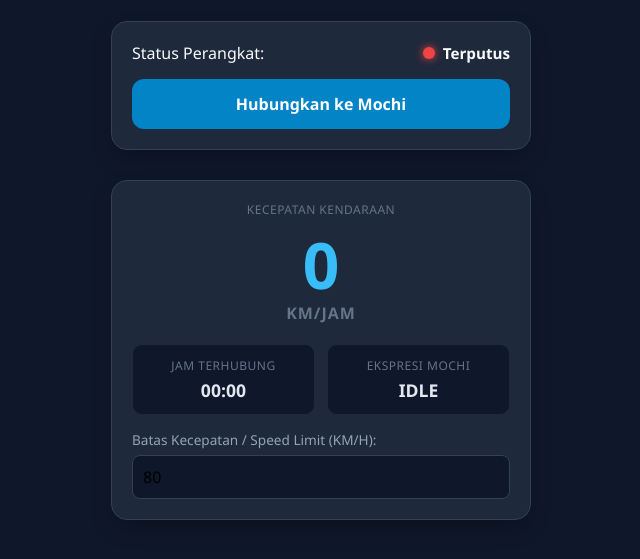
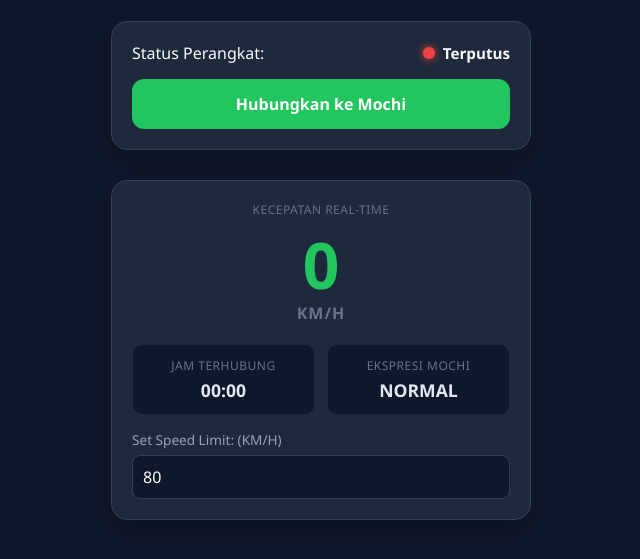
Before and after one commit to natanaelagung432-boop/mochi-os, a plain HTML site: page index.html in a window 1280 px wide. Shown: the part 87-646 px from the top of the page, without its empty margins (319-959 px from the left). Drawn offline with Linux system fonts and the light colour scheme.

Commit message:
Update index.html

```diff
--- a/index.html
+++ b/index.html
@@ -3,7 +3,7 @@
 <head>
   <meta charset="UTF-8">
   <meta name="viewport" content="width=device-width, initial-scale=1.0">
-  <title>Mochi Dash HUD Controller</title>
+  <title>Mochi Controller</title>
   <style>
     * {
       box-sizing: border-box;
@@ -68,12 +68,12 @@
       width: 12px;
       height: 12px;
       border-radius: 50%;
-      background-color: #ef4444; /* Merah = Terputus */
+      background-color: #ef4444;
       box-shadow: 0 0 8px #ef4444;
     }
 
     .dot.connected {
-      background-color: #22c55e; /* Hijau = Terhubung */
+      background-color: #22c55e;
       box-shadow: 0 0 8px #22c55e;
     }
 
@@ -93,12 +93,8 @@
     }
 
     .btn-connect {
-      background-color: #0284c7;
+      background-color: #22c55e;
       color: white;
-    }
-
-    .btn-connect:hover {
-      background-color: #0369a1;
     }
 
     .btn-disconnect {
@@ -115,7 +111,7 @@
     .speed-display {
       font-size: 4rem;
       font-weight: 800;
-      color: #38bdf8;
+      color: #22c55e;
       line-height: 1;
       margin: 15px 0 5px 0;
     }
@@ -174,7 +170,7 @@
       border-radius: 8px;
       border: 1px solid #334155;
       background-color: #0f172a;
-      color: #white;
+      color: white;
       font-size: 1rem;
     }
 
@@ -195,7 +191,6 @@
     <p class="subtitle">Bluetooth GPS Speedometer & HUD</p>
   </header>
 
-  <!-- KARTU KONEKSI -->
   <div class="card">
     <div class="status-container">
       <span>Status Perangkat:</span>
@@ -209,11 +204,10 @@
     <button id="disconnectBtn" class="btn btn-disconnect hidden">Putuskan Koneksi</button>
   </div>
 
-  <!-- KARTU DASHBOARD SPEEDOMETER -->
   <div class="card dashboard" id="dashboardCard">
-    <div class="info-label">Kecepatan Kendaraan</div>
+    <div class="info-label">Kecepatan Real-time</div>
     <div id="speedDisplay" class="speed-display">0</div>
-    <div class="speed-unit">KM/JAM</div>
+    <div class="speed-unit">KM/H</div>
 
     <div class="info-grid">
       <div class="info-box">
@@ -222,18 +216,17 @@
       </div>
       <div class="info-box">
         <div class="info-label">Ekspresi Mochi</div>
-        <div id="moodDisplay" class="info-value">IDLE</div>
+        <div id="moodDisplay" class="info-value">NORMAL</div>
       </div>
     </div>
 
     <div class="input-group">
-      <label for="speedLimitInput">Batas Kecepatan / Speed Limit (KM/H):</label>
+      <label for="speedLimitInput">Set Speed Limit: (KM/H)</label>
       <input type="number" id="speedLimitInput" value="80" min="10" max="200">
     </div>
   </div>
 
   <script>
-    // --- KONFIGURASI BLE ---
     const SERVICE_UUID = "4fafc201-1fb5-459e-8fcc-c5c9c331914b";
     const CHARACTERISTIC_UUID = "beb5483e-36e1-4688-b7f5-ea07361b26a8";
 
@@ -244,7 +237,6 @@
     let currentSpeed = 0;
     let speedLimit = 80;
 
-    // --- ELEMENT REFRESH ---
     const connectBtn = document.getElementById('connectBtn');
     const disconnectBtn = document.getElementById('disconnectBtn');
     const statusDot = document.getElementById('statusDot');
@@ -255,7 +247,6 @@
     const speedLimitInput = document.getElementById('speedLimitInput');
     const dashboardCard = document.getElementById('dashboardCard');
 
-    // --- UPDATE EVENT HANDLERS ---
     speedLimitInput.addEventListener('change', (e) => {
       speedLimit = parseInt(e.target.value) || 80;
     });
@@ -274,13 +265,11 @@
         const service = await server.getPrimaryService(SERVICE_UUID);
         bleCharacteristic = await service.getCharacteristic(CHARACTERISTIC_UUID);
 
-        // Update UI Koneksi
         statusDot.classList.add('connected');
         statusText.innerText = "Terhubung";
         connectBtn.classList.add('hidden');
         disconnectBtn.classList.remove('hidden');
 
-        // Jalankan GPS & Timer Pengiriman Data
         startGPSWatch();
         setInterval(sendDataToMochi, 1000);
 
@@ -307,14 +296,13 @@
       }
     }
 
-    // --- FUNGSI GPS & DATA ---
     function startGPSWatch() {
       if ("geolocation" in navigator) {
         watchId = navigator.geolocation.watchPosition(
           (position) => {
             let speedMps = position.coords.speed;
             if (speedMps !== null && speedMps > 0) {
-              currentSpeed = Math.round(speedMps * 3.6); // M/s ke KM/H
+              currentSpeed = Math.round(speedMps * 3.6);
             } else {
               currentSpeed = 0;
             }
@@ -340,12 +328,11 @@
       const minutes = String(now.getMinutes()).padStart(2, '0');
       const timeStr = `${hours}:${minutes}`;
 
-      let mood = "IDLE";
+      let mood = "NORMAL";
       if (currentSpeed > speedLimit) {
         mood = "OVERSPEED";
       }
 
-      // Format Paket Data: Kecepatan|Mood|Jam|SpeedLimit
       const payload = `${currentSpeed}|${mood}|${timeStr}|${speedLimit}`;
 
       const encoder = new TextEncoder();
```
